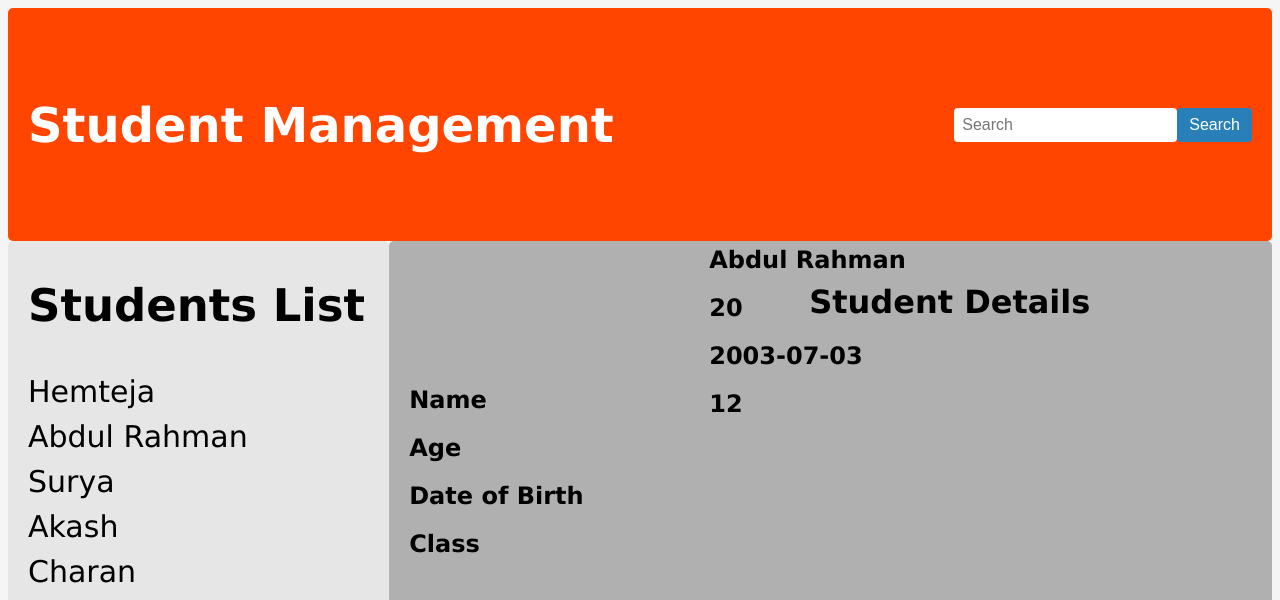
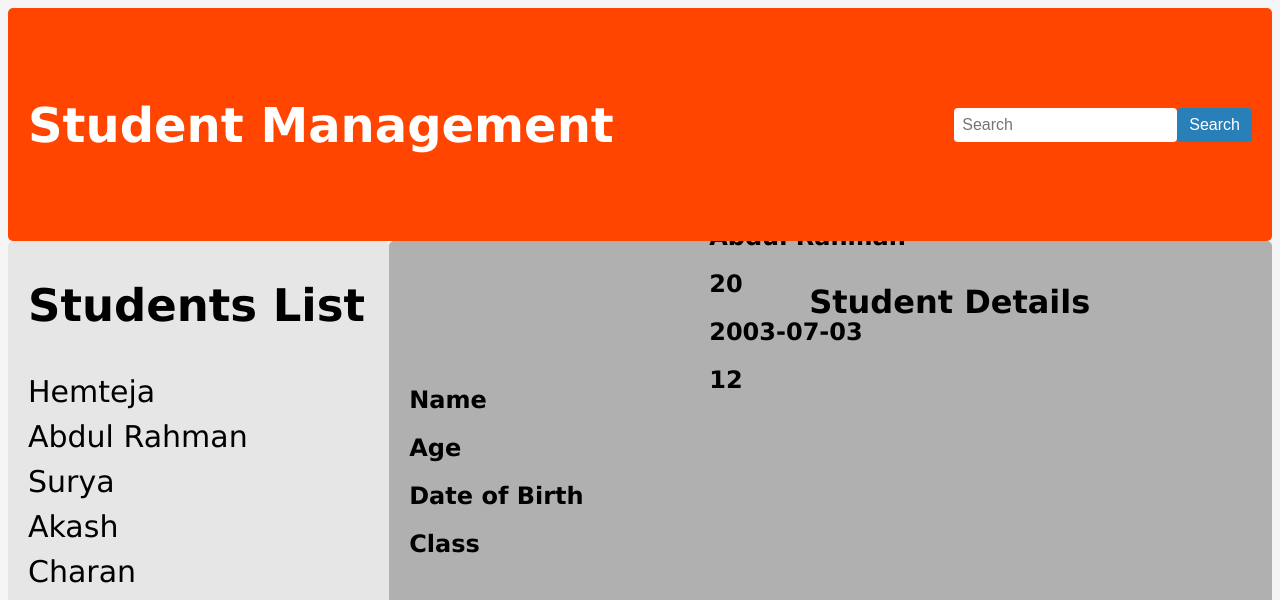
Before and after one commit to Hemateja-Pulikanti/Student_Management_Flask-App, a Flask app: page /student/1 in a window 1280 px wide. Shown: the top 600 px of the page. Run offline with Flask 3, Linux system fonts and the light colour scheme.

Commit message:
Update home.css

```diff
--- a/static/home.css
+++ b/static/home.css
@@ -47,7 +47,7 @@ body {
 }
 .details {
     position: relative;
-    top: -28vh;
+    top: -30vh;
     left: 300px;
 }
 .student-details-marks {
```
